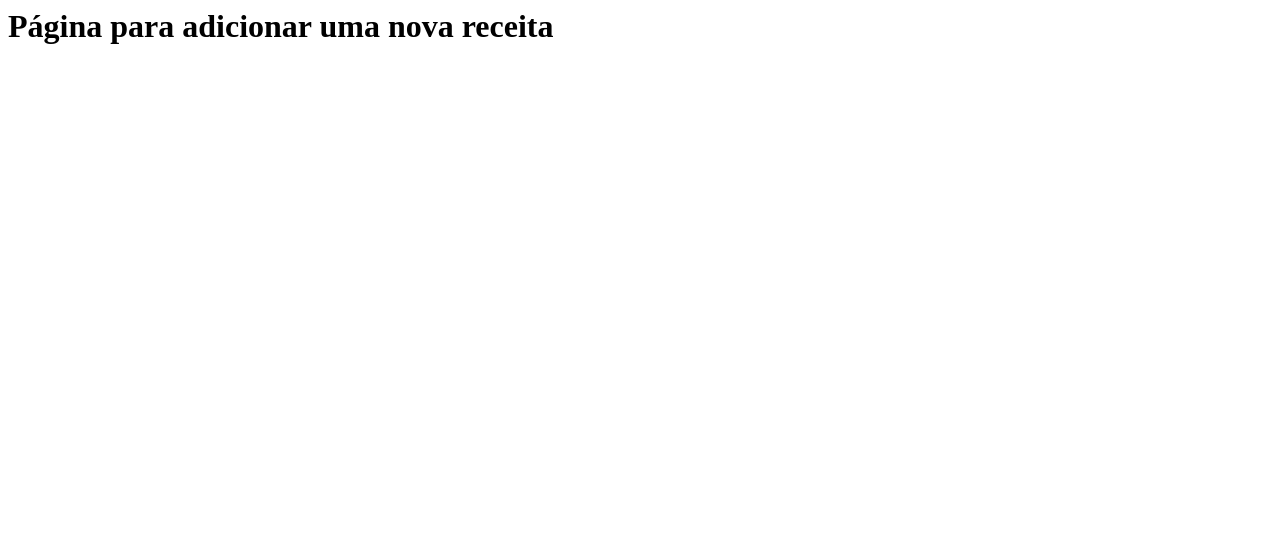
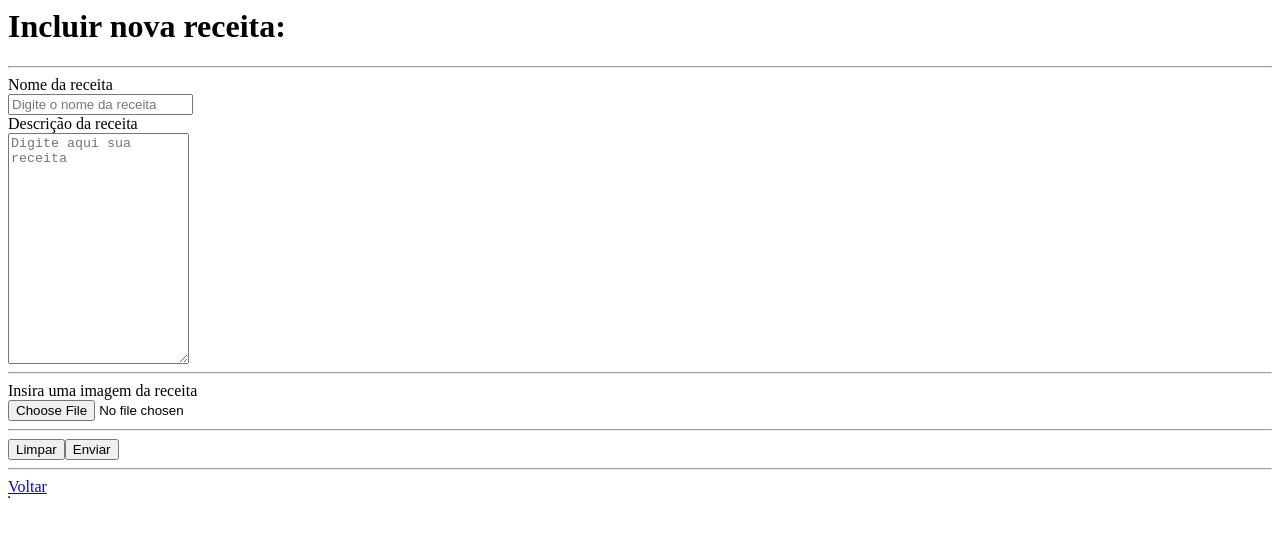
Before and after one commit to GabrielPieckhardt/Ovofrito, a plain HTML site: page receita.html in a window 1280 px wide. Drawn offline with Linux system fonts and the light colour scheme.

Commit message:
Add files via upload

```diff
--- a/receita.html
+++ b/receita.html
@@ -1,10 +1,40 @@
 <html>
-    <head>
-        <title> Nova receita </title>
-    </head>
-    <body>
-        <h1> Página para adicionar uma nova receita</h1>
-        <form action="" method="get"
-        <label>  </label>
-    </body>
+
+<head>
+    <title>Incluir Receita</title>
+</head>
+
+<body>
+    <table border="1">
+
+
+
+
+                <h1>Incluir nova receita:</h1>
+                <hr>
+                <form>
+                    <label>Nome da receita</label><br>
+                    <input type="text" placeholder="Digite o nome da receita"><br>
+                    <label>Descrição da receita</label><br>
+                    <textarea coll="30" rows="15" placeholder="Digite aqui sua receita"></textarea><br>
+                    <hr>
+
+                    <label>Insira uma imagem da receita</label><br>
+                    <input type="file" name="arquivo" id="arquivo"><br>
+                    <hr>
+                    <input type="reset" value="Limpar">
+                    <input type="submit" value="Enviar"><br>
+                    <hr>
+                    <a href="index.html">Voltar</a>
+
+
+                </form>
+
+
+
+
+        </tr>
+    </table>
+</body>
+
 </html>
```
Also changed, not shown: index.html (+6 -1 lines).
